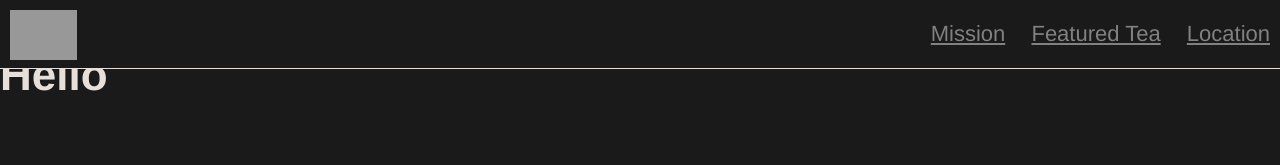
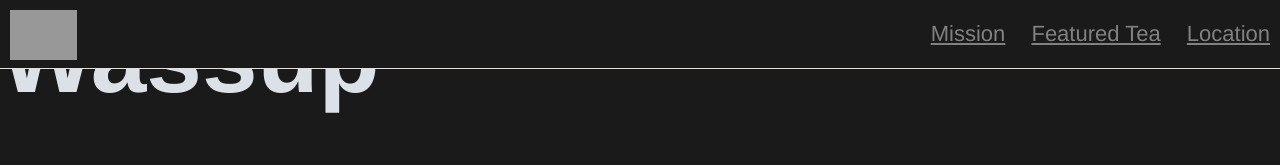
Before and after one commit to bdahal17/Tea-Cozy, a plain HTML site: page index.html in a window 1280 px wide. Shown: the top 165 px of the page. Drawn offline with Linux system fonts and the light colour scheme; grey boxes are pictures that could not be loaded.

Commit message:
added wassup

```diff
--- a/index.html
+++ b/index.html
@@ -7,7 +7,7 @@
     <link rel="stylesheet" type="text/css" href="style.css" />
   </head>
   <body>
-    <h1>Hello</h1>
+    <h1 class="wassup">Wassup</h1>
     <header>
       <img
         class="logo"
@@ -21,7 +21,6 @@
       </ul>
     </header>
     <main>
-      <h1>Hello</h1>
       <div class="main">
         <div class="text">
           <h2>Our Mission</h2>
--- a/style.css
+++ b/style.css
@@ -63,7 +63,6 @@ header {
   text-align: center;
   background-color: black;
   padding: 10px;
-
 }
 
 /* Second */
@@ -112,6 +111,10 @@ header {
   align-items: center;
   justify-content: center;
 }
+.wassup {
+  color: aliceblue;
+  font-size: 100px;
+}
 
 .section {
   border: 5px solid orange;
```
Lines whose indentation alone changed are shown as unchanged.
